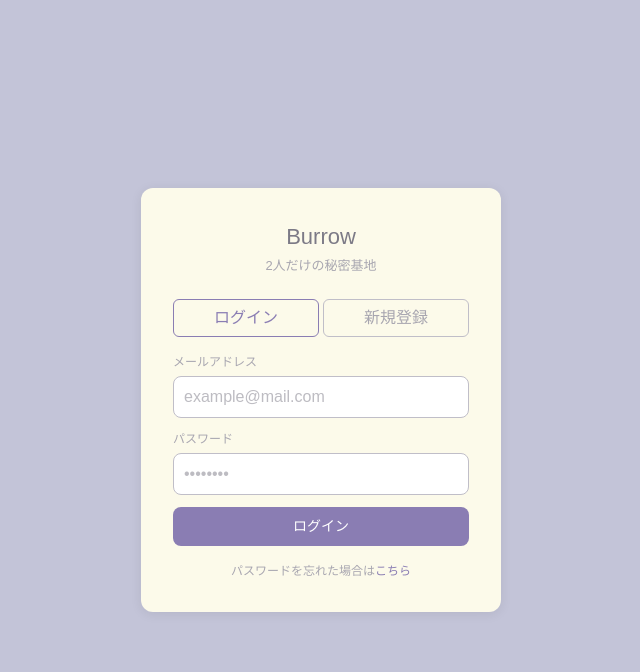
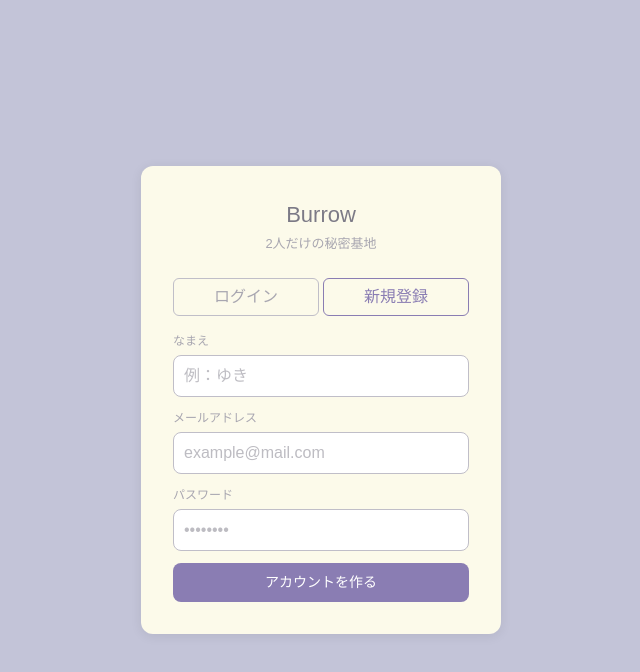
Before and after one commit to hurihara/burrow, a Next.js app: page / in a window 1280 px wide. Both pictures are taken after a click on the button "新規登録". Shown: the top 672 px of the page, without its empty margins (319-959 px from the left). Built offline with nearby package versions, Linux system fonts and the light colour scheme.

Commit message:
Update page.tsx

```diff
--- a/app/page.tsx
+++ b/app/page.tsx
@@ -1,41 +1,68 @@
+'use client'
+
+import { useState } from 'react'
+import { auth } from '../lib/firebase'
+import { signInWithEmailAndPassword, createUserWithEmailAndPassword } from 'firebase/auth'
+
 export default function Home() {
+  const [tab, setTab] = useState<'login' | 'signup'>('login')
+  const [email, setEmail] = useState('')
+  const [password, setPassword] = useState('')
+  const [name, setName] = useState('')
+  const [error, setError] = useState('')
+
+  const handleLogin = async () => {
+    try {
+      await signInWithEmailAndPassword(auth, email, password)
+      alert('ログインできたよ！')
+    } catch (e) {
+      setError('メールアドレスかパスワードが違うよ')
+    }
+  }
+
+  const handleSignup = async () => {
+    try {
+      await createUserWithEmailAndPassword(auth, email, password)
+      alert('アカウント作れたよ！')
+    } catch (e) {
+      setError('もう一度試してみて')
+    }
+  }
+
   return (
-    <main style={{
-      minHeight: '100vh',
-      display: 'flex',
-      alignItems: 'center',
-      justifyContent: 'center',
-      background: '#C3C4D8',
-      fontFamily: 'sans-serif'
-    }}>
-      <div style={{
-        background: '#FCFAEA',
-        borderRadius: '12px',
-        padding: '2rem',
-        width: '100%',
-        maxWidth: '360px',
-        boxShadow: '0 2px 12px rgba(0,0,0,0.08)'
-      }}>
+    <main style={{ minHeight: '100vh', display: 'flex', alignItems: 'center', justifyContent: 'center', background: '#C3C4D8' }}>
+      <div style={{ background: '#FCFAEA', borderRadius: '12px', padding: '2rem', width: '100%', maxWidth: '360px', boxShadow: '0 2px 12px rgba(0,0,0,0.08)' }}>
         <div style={{ textAlign: 'center', marginBottom: '1.5rem' }}>
           <div style={{ fontSize: '22px', fontWeight: 500, color: '#7C7A86' }}>Burrow</div>
           <div style={{ fontSize: '13px', color: '#A8A6B0', marginTop: '3px' }}>2人だけの秘密基地</div>
         </div>
         <div style={{ display: 'flex', gap: '4px', marginBottom: '1rem' }}>
-          <button style={{ flex: 1, padding: '6px', background: '#FCFAEA', border: '0.5px solid #8A7DB3', borderRadius: '6px', color: '#8A7DB3', cursor: 'pointer' }}>ログイン</button>
-          <button style={{ flex: 1, padding: '6px', background: 'transparent', border: '0.5px solid #C0BEC8', borderRadius: '6px', color: '#A8A6B0', cursor: 'pointer' }}>新規登録</button>
+          <button onClick={() => setTab('login')} style={{ flex: 1, padding: '6px', background: tab === 'login' ? '#FCFAEA' : 'transparent', border: tab === 'login' ? '0.5px solid #8A7DB3' : '0.5px solid #C0BEC8', borderRadius: '6px', color: tab === 'login' ? '#8A7DB3' : '#A8A6B0', cursor: 'pointer' }}>ログイン</button>
+          <button onClick={() => setTab('signup')} style={{ flex: 1, padding: '6px', background: tab === 'signup' ? '#FCFAEA' : 'transparent', border: tab === 'signup' ? '0.5px solid #8A7DB3' : '0.5px solid #C0BEC8', borderRadius: '6px', color: tab === 'signup' ? '#8A7DB3' : '#A8A6B0', cursor: 'pointer' }}>新規登録</button>
         </div>
+        {error && <div style={{ color: '#c0392b', fontSize: '12px', marginBottom: '8px' }}>{error}</div>}
+        {tab === 'signup' && (
+          <div style={{ marginBottom: '12px' }}>
+            <div style={{ fontSize: '12px', color: '#A8A6B0', marginBottom: '5px' }}>なまえ</div>
+            <input value={name} onChange={e => setName(e.target.value)} placeholder="例：ゆき" style={{ width: '100%', padding: '8px 10px', border: '0.5px solid #C0BEC8', borderRadius: '8px', background: '#fff', color: '#7C7A86', outline: 'none', boxSizing: 'border-box' }} />
+          </div>
+        )}
         <div style={{ marginBottom: '12px' }}>
           <div style={{ fontSize: '12px', color: '#A8A6B0', marginBottom: '5px' }}>メールアドレス</div>
-          <input type="email" placeholder="example@mail.com" style={{ width: '100%', padding: '8px 10px', border: '0.5px solid #C0BEC8', borderRadius: '8px', background: '#fff', color: '#7C7A86', outline: 'none', boxSizing: 'border-box' }} />
+          <input type="email" value={email} onChange={e => setEmail(e.target.value)} placeholder="example@mail.com" style={{ width: '100%', padding: '8px 10px', border: '0.5px solid #C0BEC8', borderRadius: '8px', background: '#fff', color: '#7C7A86', outline: 'none', boxSizing: 'border-box' }} />
         </div>
         <div style={{ marginBottom: '12px' }}>
           <div style={{ fontSize: '12px', color: '#A8A6B0', marginBottom: '5px' }}>パスワード</div>
-          <input type="password" placeholder="••••••••" style={{ width: '100%', padding: '8px 10px', border: '0.5px solid #C0BEC8', borderRadius: '8px', background: '#fff', color: '#7C7A86', outline: 'none', boxSizing: 'border-box' }} />
+          <input type="password" value={password} onChange={e => setPassword(e.target.value)} placeholder="••••••••" style={{ width: '100%', padding: '8px 10px', border: '0.5px solid #C0BEC8', borderRadius: '8px', background: '#fff', color: '#7C7A86', outline: 'none', boxSizing: 'border-box' }} />
         </div>
-        <button style={{ width: '100%', padding: '9px', background: '#8A7DB3', color: '#fff', border: 'none', borderRadius: '8px', cursor: 'pointer', fontSize: '14px' }}>ログイン</button>
-        <div style={{ textAlign: 'center', marginTop: '1rem', fontSize: '12px', color: '#A8A6B0' }}>
-          パスワードを忘れた場合は<span style={{ color: '#8A7DB3', cursor: 'pointer' }}>こちら</span>
-        </div>
+        <button onClick={tab === 'login' ? handleLogin : handleSignup} style={{ width: '100%', padding: '9px', background: '#8A7DB3', color: '#fff', border: 'none', borderRadius: '8px', cursor: 'pointer', fontSize: '14px' }}>
+          {tab === 'login' ? 'ログイン' : 'アカウントを作る'}
+        </button>
+        {tab === 'login' && (
+          <div style={{ textAlign: 'center', marginTop: '1rem', fontSize: '12px', color: '#A8A6B0' }}>
+            パスワードを忘れた場合は<span style={{ color: '#8A7DB3', cursor: 'pointer' }}>こちら</span>
+          </div>
+        )}
       </div>
     </main>
   )
```
